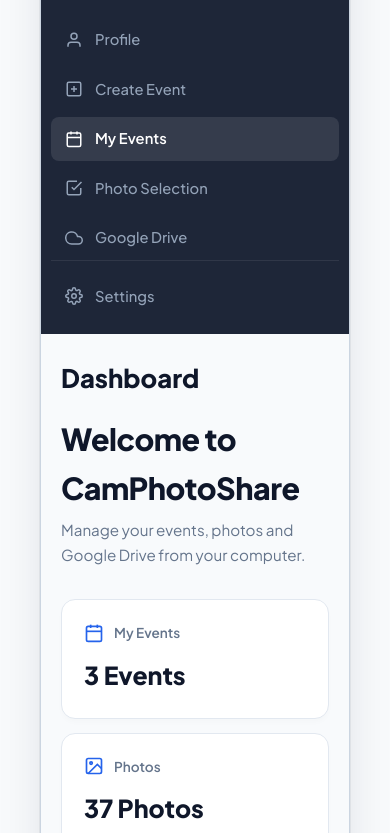
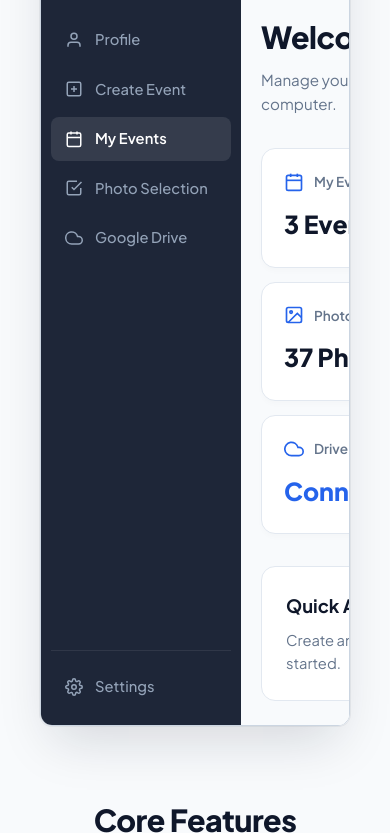
Before and after one commit to kedarbehra2001-sys/camphotoshare, a plain HTML site: page index.html in a window 390 px wide. Shown: the part 3971-4804 px from the top of the page. Drawn offline with Linux system fonts and the light colour scheme.

Commit message:
Update index.html

```diff
--- a/index.html
+++ b/index.html
@@ -851,15 +851,13 @@
   }
 }
 
-@media (max-width: 640px) {
+@media (max-width: 768px) {
+  .window-frame {
+    overflow-x: auto;
+    -webkit-overflow-scrolling: touch;
+  }
   .app-body {
-    flex-direction: column;
-  }
-  .app-sidebar {
-    width: 100%;
-  }
-  .stat-cards-grid {
-    grid-template-columns: 1fr;
+    min-width: 700px; /* Isse layout PC jaisa ek line me rahega aur tootega nahi */
   }
 }
     /* Stats Counter Section */
```
